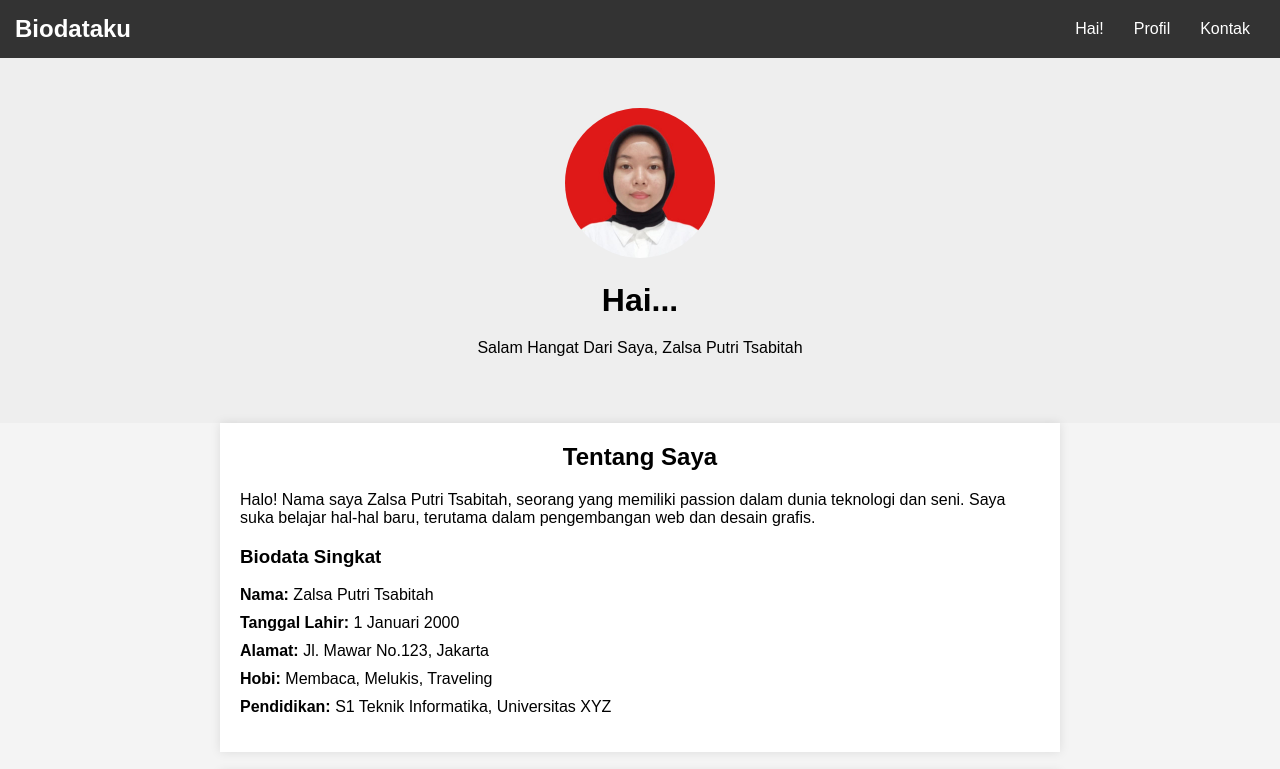
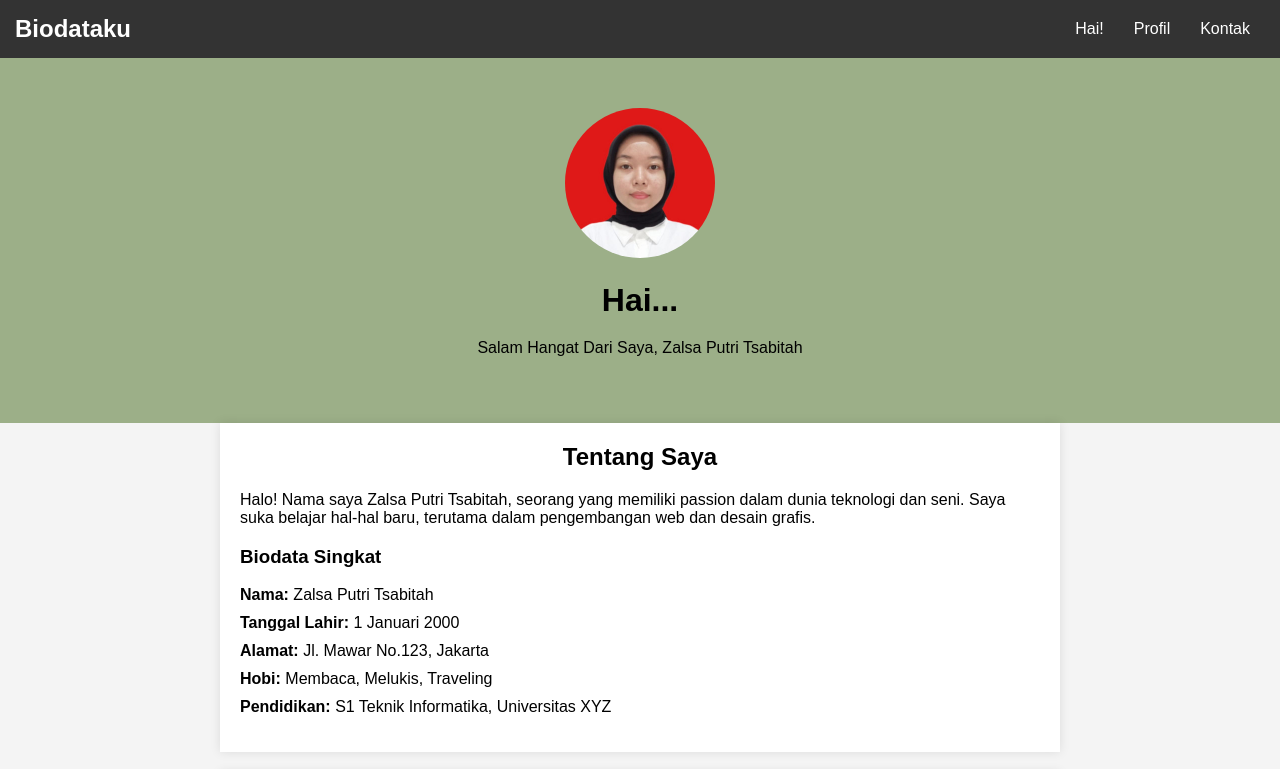
Before and after one commit to Zalsaputri/Website-saya, a plain HTML site: page index.html in a window 1280 px wide. Shown: the top 769 px of the page. Drawn offline with Linux system fonts and the light colour scheme.

Commit message:
Update index.html

```diff
--- a/index.html
+++ b/index.html
@@ -49,7 +49,7 @@
         .banner {
             text-align: center;
             padding: 50px;
-            background-color: #eee;
+            background-color: #9CAF88;
         }
 
         .banner img {
```
